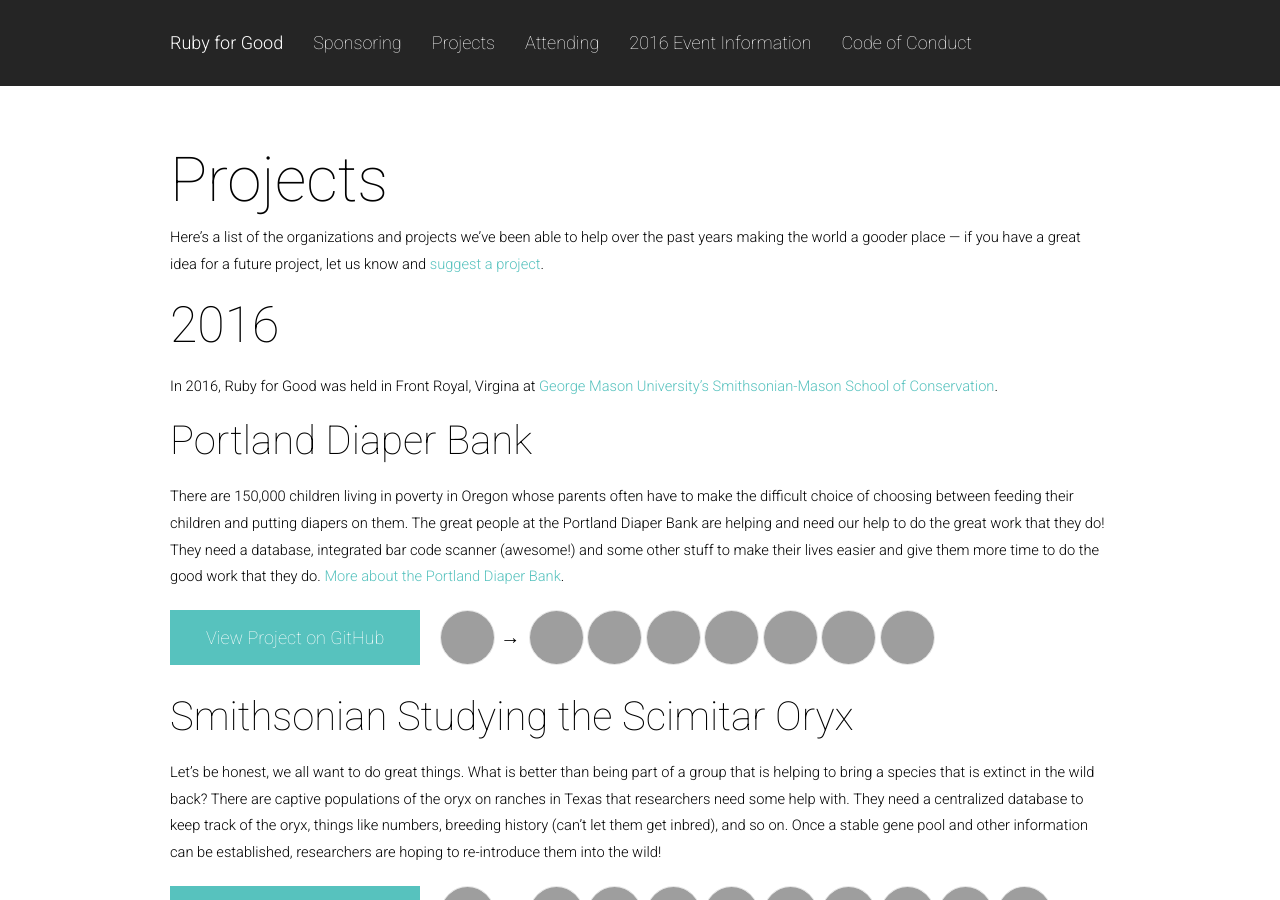
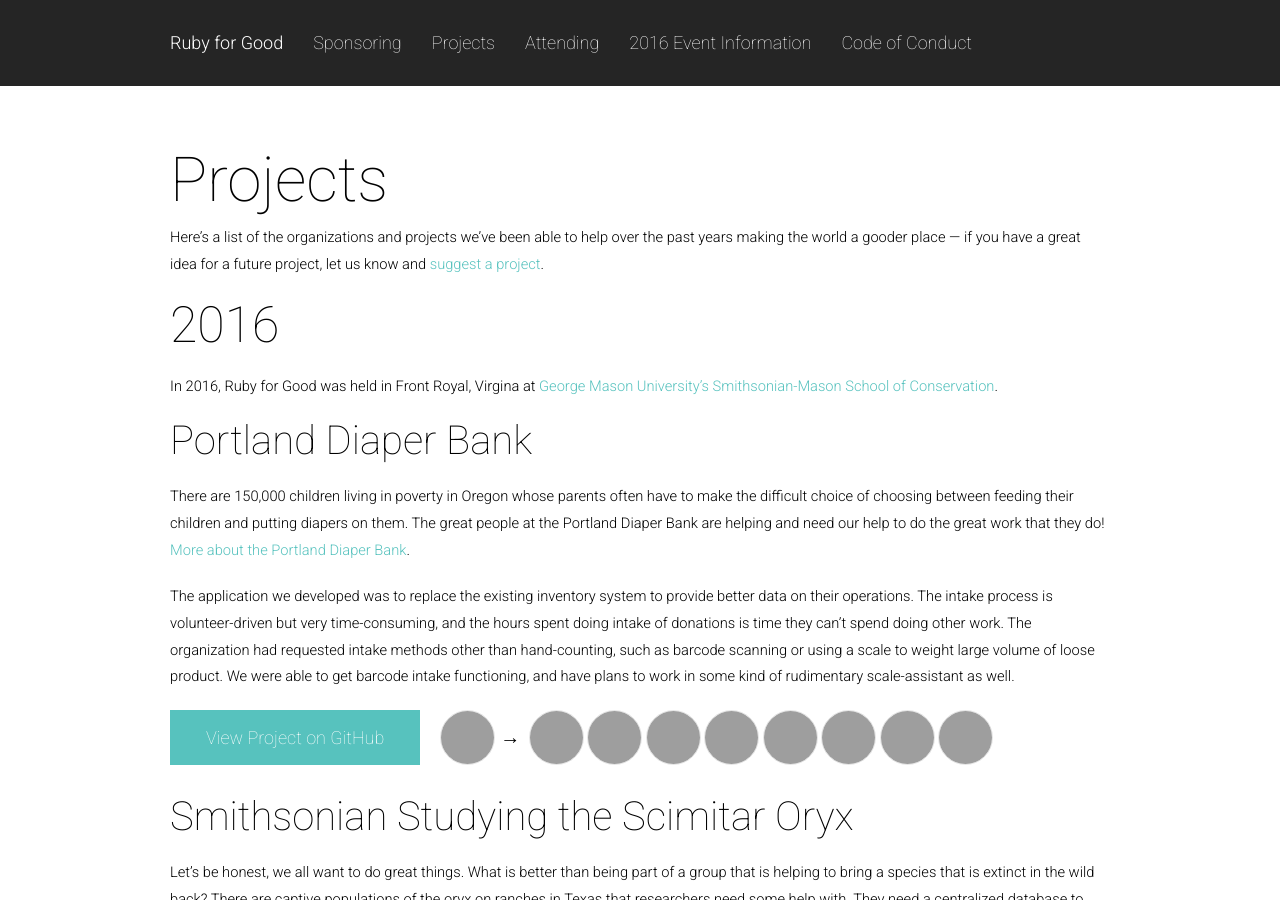
Before and after one commit to rubyforgood/rubyforgood.org--old, a Jekyll site: the page built from yearbook.md, in a window 1280 px wide and 900 px high. Built offline with Jekyll 4.4.1, drawn with Linux system fonts in a browser that asks for light colours; some of the changed text lies outside the part shown; grey boxes are pictures that could not be loaded.

Commit message:
Adds PDXDB details

```diff
--- a/yearbook.md
+++ b/yearbook.md
@@ -12,11 +12,13 @@
 
 ##### Portland Diaper Bank
 
-There are 150,000 children living in poverty in Oregon whose parents often have to make the difficult choice of choosing between feeding their children and putting diapers on them. The great people at the Portland Diaper Bank are helping and need our help to do the great work that they do! They need a database, integrated bar code scanner (awesome!) and some other stuff to make their lives easier and give them more time to do the good work that they do. [More about the Portland Diaper Bank](http://www.pdxdiaperbank.org/).
+There are 150,000 children living in poverty in Oregon whose parents often have to make the difficult choice of choosing between feeding their children and putting diapers on them. The great people at the Portland Diaper Bank are helping and need our help to do the great work that they do! [More about the Portland Diaper Bank](http://www.pdxdiaperbank.org/).
+
+The application we developed was to replace the existing inventory system to provide better data on their operations. The intake process is volunteer-driven but very time-consuming, and the hours spent doing intake of donations is time they can't spend doing other work. The organization had requested intake methods other than hand-counting, such as barcode scanning or using a scale to weight large volume of loose product. We were able to get barcode intake functioning, and have plans to work in some kind of rudimentary scale-assistant as well.
 
 {% include github-block.html
   href="https://github.com/rubyforgood/pdx_diaper"
-  team="armahillo|cattywampus|D-matz|tmobaird|katiesteiner|chrisboredom|shehanr|D-matz"
+  team="armahillo|cattywampus|tmobaird|katiesteiner|cmmovius|cubadomingo|chrisboredom|shehanr|D-matz"
 %}
 
 ##### Smithsonian Studying the Scimitar Oryx
```
Also changed, not shown: other parts of yearbook.md (+5 -0 lines).
